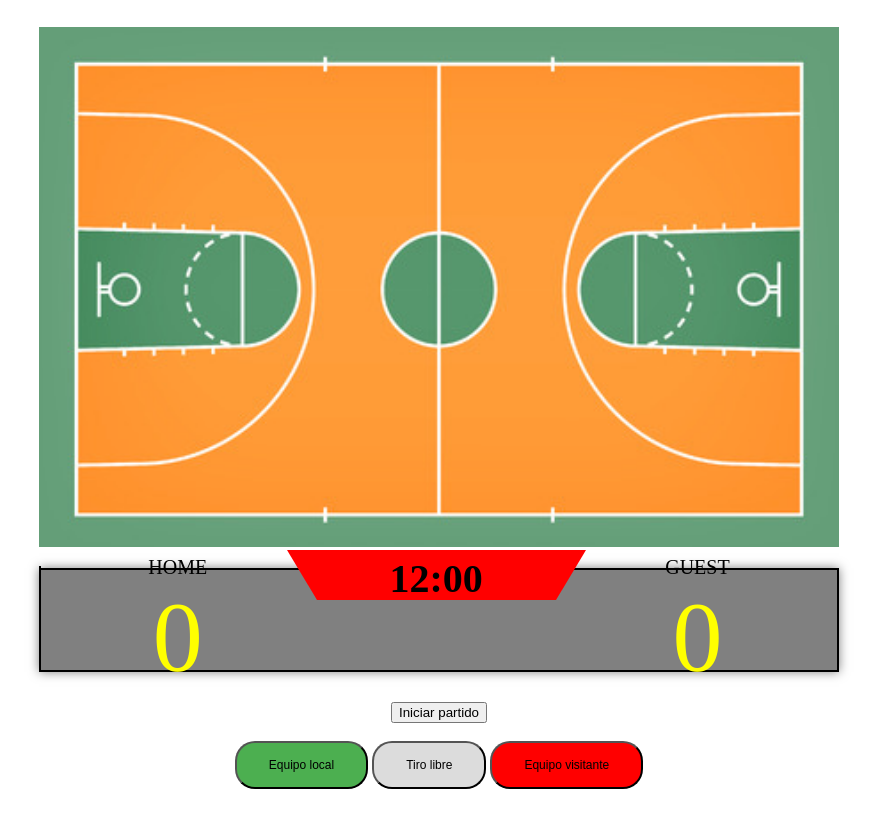
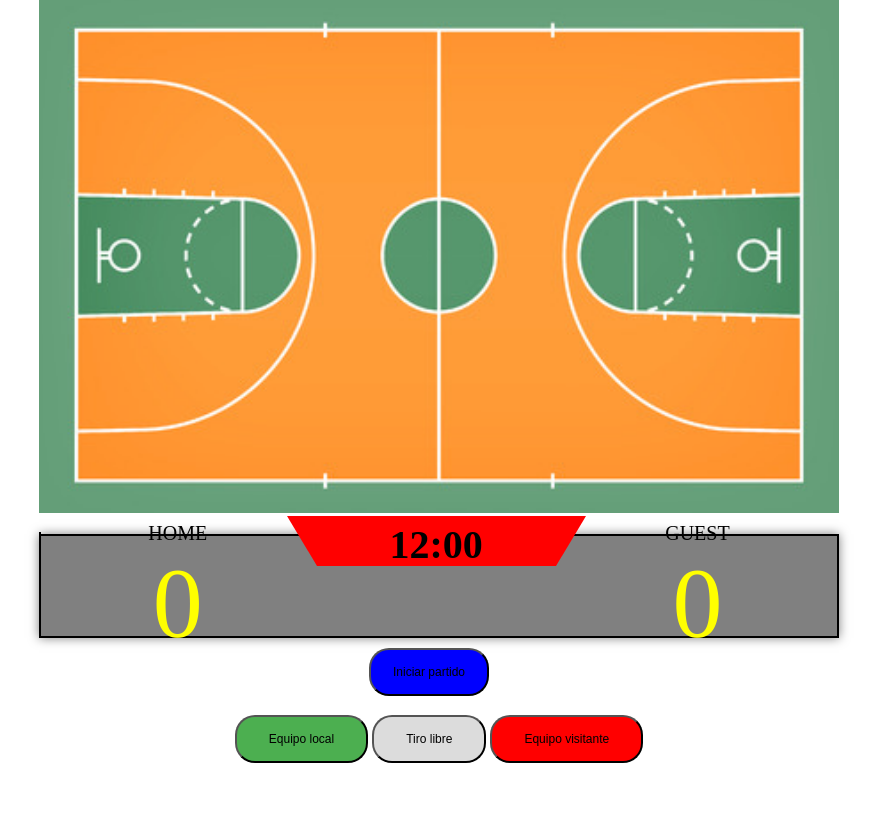
Before and after one commit to JavierDelgado507/Proyecto-Marcadores, a plain HTML site: page campo/index.html in a window 1280 px wide. Shown: the whole page, without its empty margins (201-1078 px from the left). Drawn offline with Linux system fonts and the light colour scheme; a web font is replaced by a local one.

Commit message:
deleted:    campo/img/gradas.jpg 	modified:   campo/index.html 	modified:   campo/style.css 	modified:   login/index2.html 	modified:   login/style.css

```diff
--- a/campo/style.css
+++ b/campo/style.css
@@ -4,11 +4,13 @@ body {
   display: flex;
   justify-content: center;
   align-items: center;
-  height: 100vh;
+  height: 80vh;
 }
+
 
 .container {
   text-align: center;
+  margin-top: 100px;
 }
 
 #parent {
@@ -197,9 +199,6 @@ body {
   border: 1px solid black;
 }
 
-#marcador {
-}
-
 #temporizador {
   position: relative;
   z-index: 9999;
@@ -219,7 +218,7 @@ body {
 }
 
 #equipo_local {
-  background-color: #4caf50; /* Green */
+  background-color: #4caf50;
   border-radius: 20px;
   color: black;
   padding: 15px 32px;
@@ -251,6 +250,18 @@ body {
   font-size: 12px;
 }
 
+#iniciar_tiempo{
+  background-color: blue;
+  border-radius: 20px;
+  color: black;
+  padding: 15px 22px;
+  text-align: center;
+  text-decoration: none;
+  display: inline-block;
+  font-size: 12px;
+  margin-right: 20px;
+}
+
 .scoreboard {
   display: flex;
   justify-content: center;
@@ -262,7 +273,7 @@ body {
   border: 2px solid #000000;
   box-shadow: 0px 0px 10px rgba(0, 0, 0, 0.5);
   font-family: "Franklin Gothic Medium", "Arial Narrow", Arial, sans-serif;
-  margin-bottom: 30px;
+  margin-bottom: 10px;
   background-color: gray;
 }
 
--- a/login/style.css
+++ b/login/style.css
@@ -41,6 +41,10 @@ body{
     padding: 50px 35px;
     z-index: 2; /* <-- Aumenta el z-index del formulario */
   }
+
+.registerTable{
+    height: 600px;
+}
 
 form *{
     font-family: sans-serif;
```
Also changed, not shown: campo/index.html (+1 -3 lines), login/index2.html (+3 -1 lines), campo/img/gradas.jpg (deleted).
